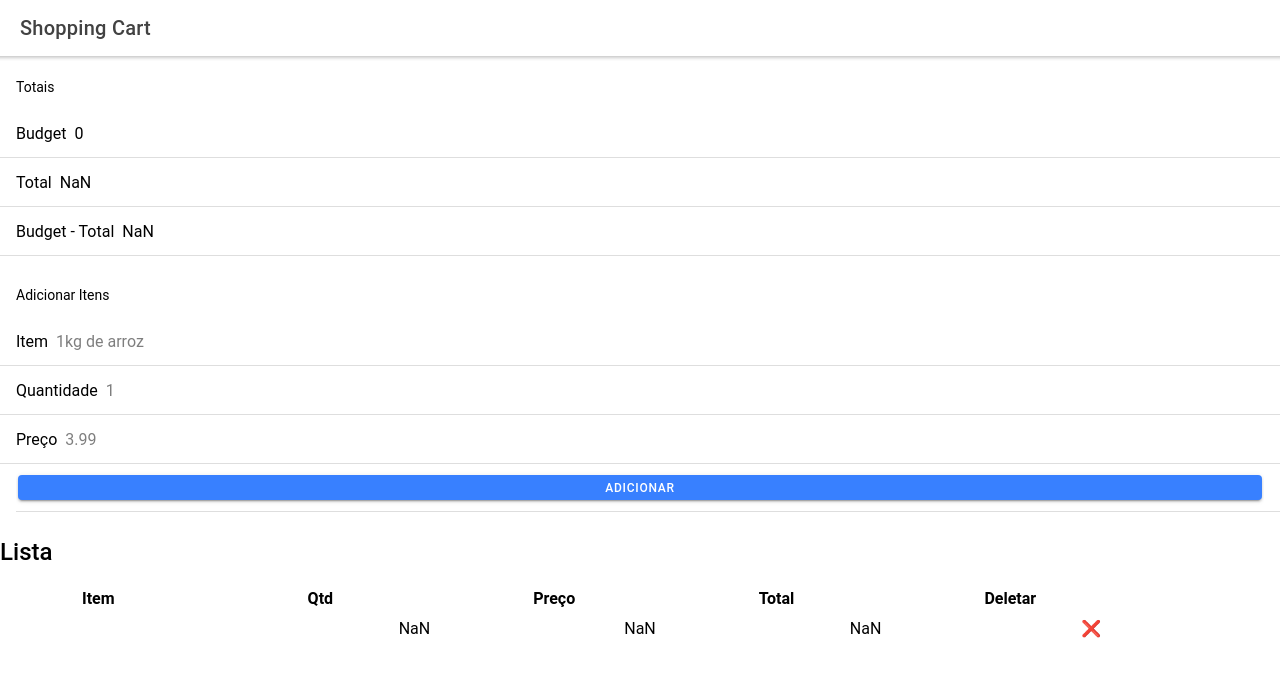
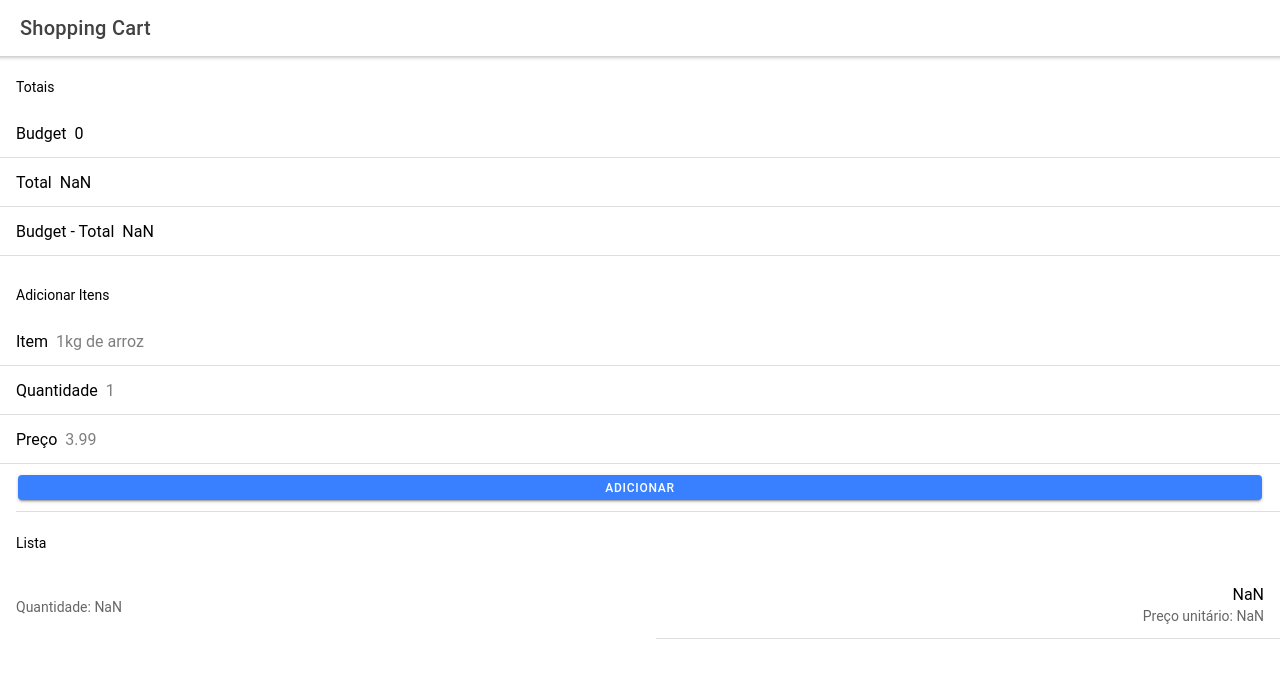
Before and after one commit to Jefferson227/shopping-cart, a React (Create React App) app: page /home in a window 1280 px wide. Both pictures are taken after a click on the element "ADICIONAR". Shown: the top 678 px of the page. Built offline with nearby package versions, Linux system fonts and the light colour scheme.

Commit message:
Change the style of the item list

```diff
--- a/src/components/ItemList/ItemList.tsx
+++ b/src/components/ItemList/ItemList.tsx
@@ -1,4 +1,13 @@
-import { IonContent, IonGrid, IonRow, IonCol } from '@ionic/react';
+import {
+  IonContent,
+  IonList,
+  IonItemSliding,
+  IonItem,
+  IonLabel,
+  IonItemOption,
+  IonItemOptions,
+  IonListHeader,
+} from '@ionic/react';
 import { Item } from '../../interfaces/Item';
 
 interface ItemListProps {
@@ -9,37 +18,40 @@ interface ItemListProps {
 const ItemList: React.FC<ItemListProps> = ({ items, deleteItem }) => {
   return (
     <IonContent>
-      <h2>Lista</h2>
+      <IonListHeader>
+        <IonLabel>Lista</IonLabel>
+      </IonListHeader>
 
-      <IonGrid fixed={true} style={{ border: '1px solid #ffffff' }}>
-        <IonRow style={{ fontWeight: 'bold' }}>
-          <IonCol style={{ border: '1px solid #ffffff' }}>Item</IonCol>
-          <IonCol style={{ border: '1px solid #ffffff' }}>Qtd</IonCol>
-          <IonCol style={{ border: '1px solid #ffffff' }}>Preço</IonCol>
-          <IonCol style={{ border: '1px solid #ffffff' }}>Total</IonCol>
-          <IonCol style={{ border: '1px solid #ffffff' }}>Deletar</IonCol>
-        </IonRow>
+      <IonList>
+        {items.map((item, index) => (
+          <IonItemSliding key={index}>
+            <IonItem>
+              <IonLabel slot="start">
+                <h2>{item.name}</h2>
+                <p>Quantidade: {parseFloat(item.quantity ?? '0')}</p>
+              </IonLabel>
 
-        {items.map((item, index) => (
-          <IonRow key={index}>
-            <IonCol>{item.name}</IonCol>
-            <IonCol style={{ textAlign: 'center' }}>
-              {parseInt(item.quantity ?? '0')}
-            </IonCol>
-            <IonCol style={{ textAlign: 'center' }}>
-              {parseFloat(item.price ?? '0').toFixed(2)}
-            </IonCol>
-            <IonCol style={{ textAlign: 'center' }}>
-              {(
-                parseFloat(item.quantity ?? '0') * parseFloat(item.price ?? '0')
-              ).toFixed(2)}
-            </IonCol>
-            <IonCol style={{ textAlign: 'center' }}>
-              <div onClick={() => deleteItem(item.id)}>&#10060;</div>
-            </IonCol>
-          </IonRow>
+              <IonLabel slot="end">
+                <h2 style={{ textAlign: 'right' }}>
+                  {(
+                    parseFloat(item.quantity ?? '0') *
+                    parseFloat(item.price ?? '0')
+                  ).toFixed(2)}
+                </h2>
+                <p>
+                  Preço unitário: {parseFloat(item.price ?? '0').toFixed(2)}
+                </p>
+              </IonLabel>
+            </IonItem>
+
+            <IonItemOptions>
+              <IonItemOption color="danger" onClick={() => deleteItem(item.id)}>
+                Deletar
+              </IonItemOption>
+            </IonItemOptions>
+          </IonItemSliding>
         ))}
-      </IonGrid>
+      </IonList>
     </IonContent>
   );
 };
```
